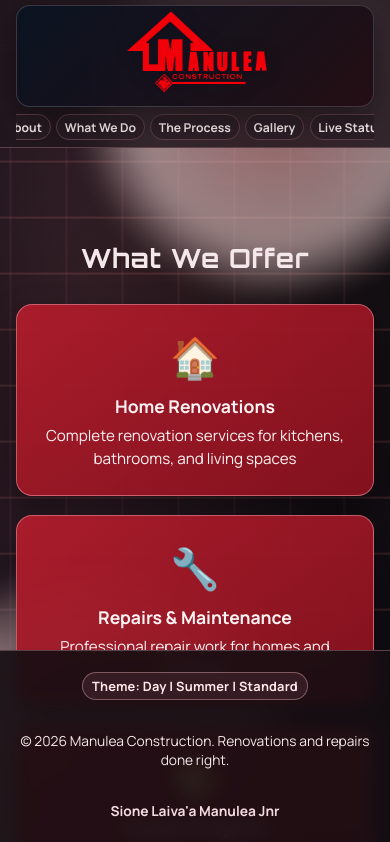
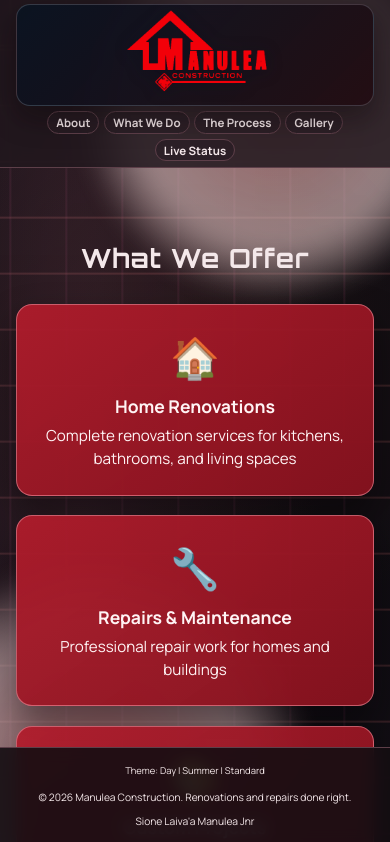
Before and after one commit to otago-star/ManuleaConstruction, a website built with Vite: page index.html in a window 390 px wide. Shown: the top 842 px of the page. Built offline with nearby package versions, Linux system fonts and the light colour scheme.

Commit message:
Updated for mobile and computers

```diff
--- a/styles.css
+++ b/styles.css
@@ -617,7 +617,7 @@
 }
 
 #projects {
-  scroll-margin-top: 230px;
+  scroll-margin-top: 270px;
 }
 
 .before-after {
@@ -815,18 +815,25 @@
   z-index: 120;
 }
 
-.site-footer .container {
-  display: flex;
-  flex-direction: column;
-  align-items: center;
-  gap: 0.28rem;
+@media (max-width: 640px) {
+  .site-footer {
+    padding: 0.3rem 0 0.4rem;
+    font-size: 0.65rem;
+  }
+
+  .theme-badge {
+    padding: 0.14rem 0.38rem;
+    font-size: 0.6rem;
+  }
+
+  .site-footer-name {
+    font-size: 0.65rem;
+  }
+
+  .site-footer .container {
+    gap: 0.14rem;
+  }
 }
-
-.theme-badge {
-  display: inline-flex;
-  align-items: center;
-  gap: 0.35rem;
-  padding: 0.24rem 0.55rem;
   border-radius: 999px;
   border: 1px solid rgba(230, 178, 186, 0.42);
   background: rgba(62, 34, 42, 0.72);
@@ -1055,6 +1062,10 @@
 }
 
 @media (max-width: 920px) {
+  body {
+    padding-top: 260px;
+  }
+
   .nav-wrap {
     flex-direction: column;
     justify-content: center;
@@ -1070,11 +1081,12 @@
 
   .nav-links {
     justify-content: center;
-    flex-wrap: nowrap;
+    flex-wrap: wrap;
+    gap: 0.35rem;
     max-width: 92vw;
-    overflow-x: auto;
-    overflow-y: hidden;
-    white-space: nowrap;
+    overflow-x: visible;
+    overflow-y: visible;
+    white-space: normal;
   }
 
   .side-border {
@@ -1125,14 +1137,13 @@
 @media (max-width: 640px) {
   .nav-links {
     justify-content: center;
-    flex-wrap: nowrap;
-    gap: 0.35rem;
+    flex-wrap: wrap;
+    gap: 0.3rem;
     max-width: 92vw;
-    overflow-x: auto;
-    overflow-y: hidden;
-    white-space: nowrap;
+    overflow-x: visible;
+    overflow-y: visible;
+    white-space: normal;
     padding-bottom: 2px;
-    scrollbar-width: thin;
   }
 
   .brand {
@@ -1143,8 +1154,12 @@
   }
 
   .nav-links a {
-    padding: 0.22rem 0.48rem;
-    font-size: 0.76rem;
+    padding: 0.18rem 0.5rem;
+    font-size: 0.72rem;
+  }
+
+  .nav-cta {
+    display: none;
   }
 
   .before-after-pair {
@@ -1171,12 +1186,8 @@
     justify-content: center;
     text-align: center;
     flex-wrap: wrap;
-    gap: 0.45rem;
-    padding: 0.3rem 0;
-  }
-
-  .nav-cta {
-    display: none;
+    gap: 0.3rem;
+    padding: 0.25rem 0;
   }
 
   .hero {
@@ -1218,6 +1229,25 @@
 
   body {
     padding-top: 182px;
-    padding-bottom: 126px;
+    padding-bottom: 92px;
+  }
+
+  .site-footer {
+    padding: 0.28rem 0 0.36rem;
+    font-size: 0.64rem;
+  }
+
+  .theme-badge {
+    padding: 0.13rem 0.36rem;
+    font-size: 0.59rem;
+    letter-spacing: 0;
+  }
+
+  .site-footer-name {
+    font-size: 0.64rem;
+  }
+
+  .site-footer .container {
+    gap: 0.12rem;
   }
 }
```
